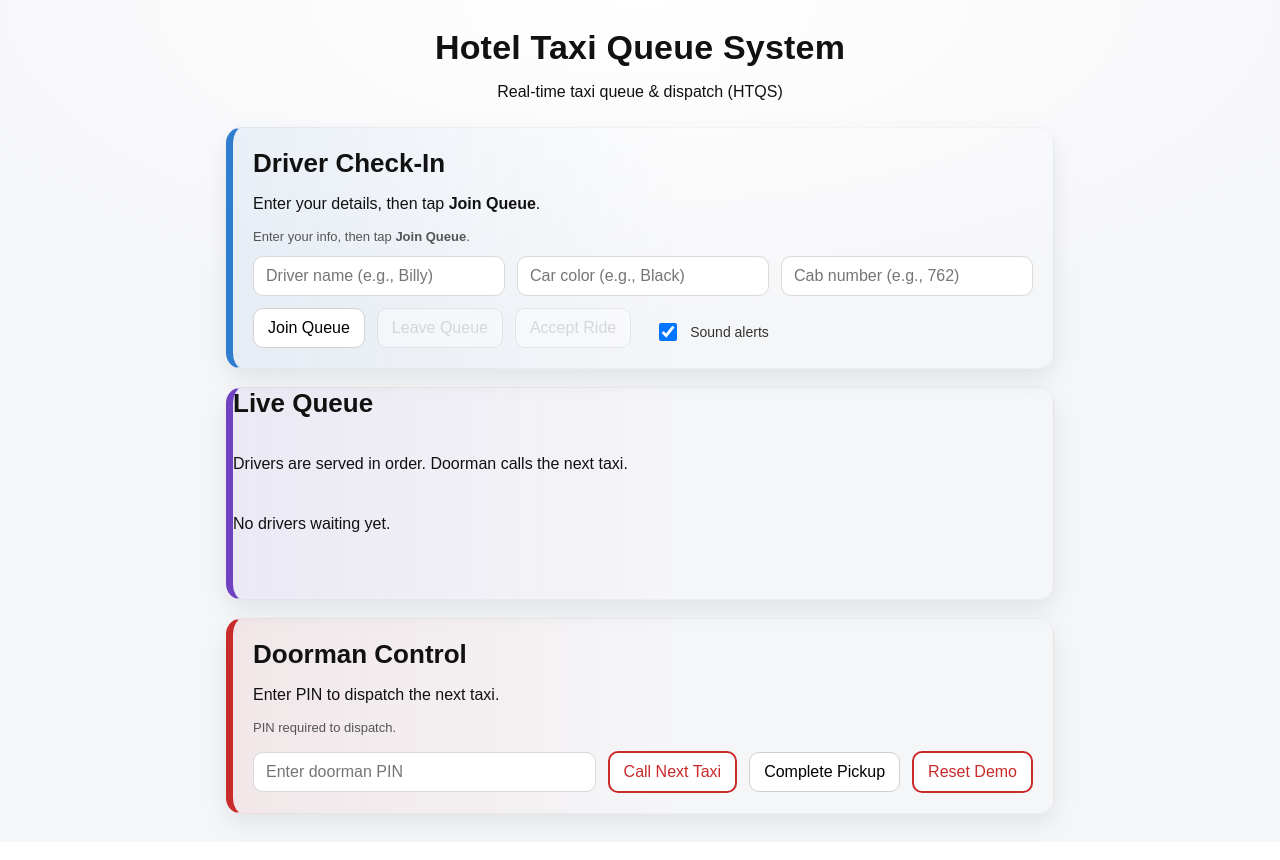
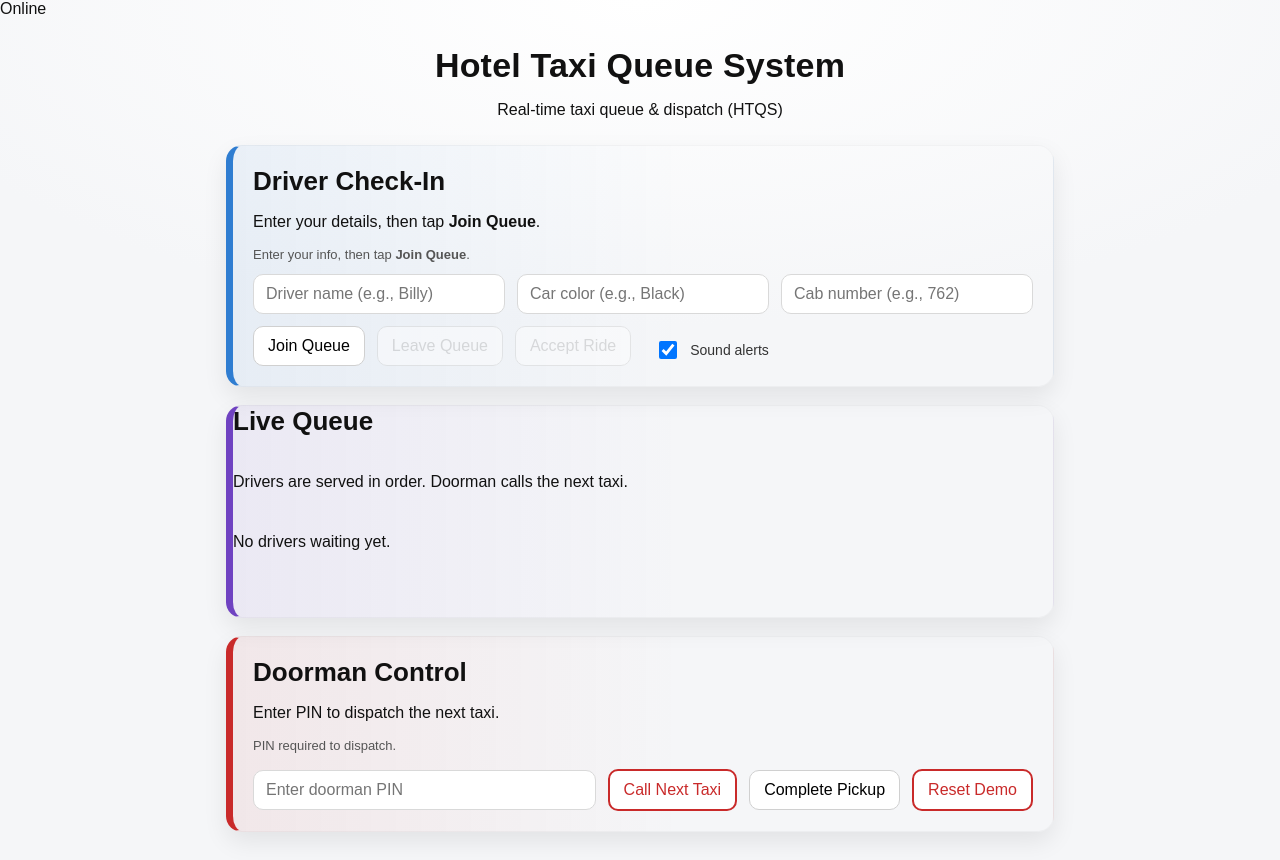
Before and after one commit to GuilinBilly/hotel-taxi-queue-system, a plain HTML site: page index.html in a window 1280 px wide. Drawn offline with Linux system fonts and the light colour scheme; no server answers.

Commit message:
Update index.html

```diff
--- a/index.html
+++ b/index.html
@@ -4,7 +4,7 @@
   <meta charset="UTF-8" />
   <meta name="viewport" content="width=device-width, initial-scale=1.0" />
   <title>Hotel Taxi Queue System</title>
-
+<div id="netStatus" class="netStatus">Online</div>
   <!-- If you have style.css, keep this line. If not, remove it. -->
   <link rel="stylesheet" href="style.css" />
 </head>
```
